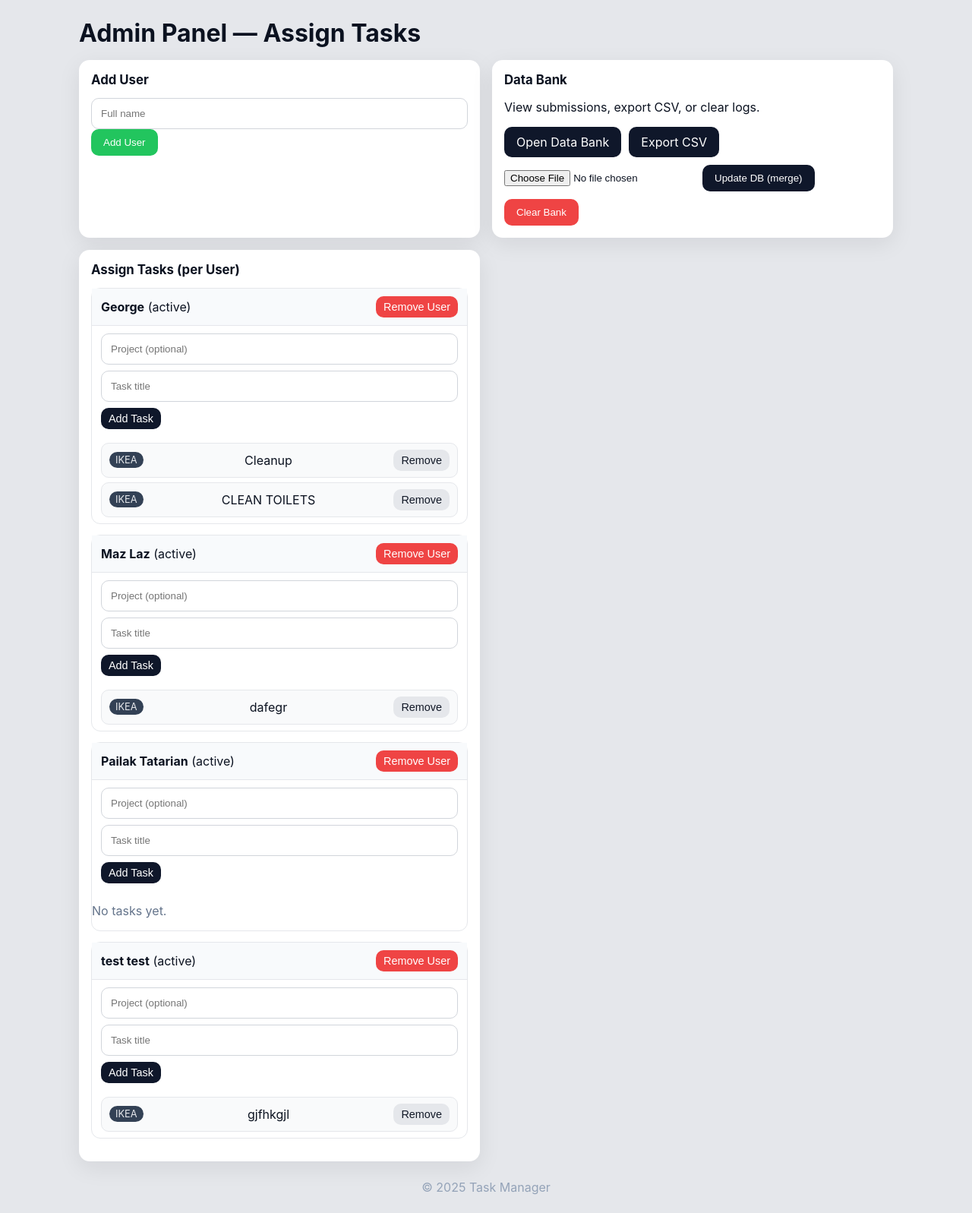
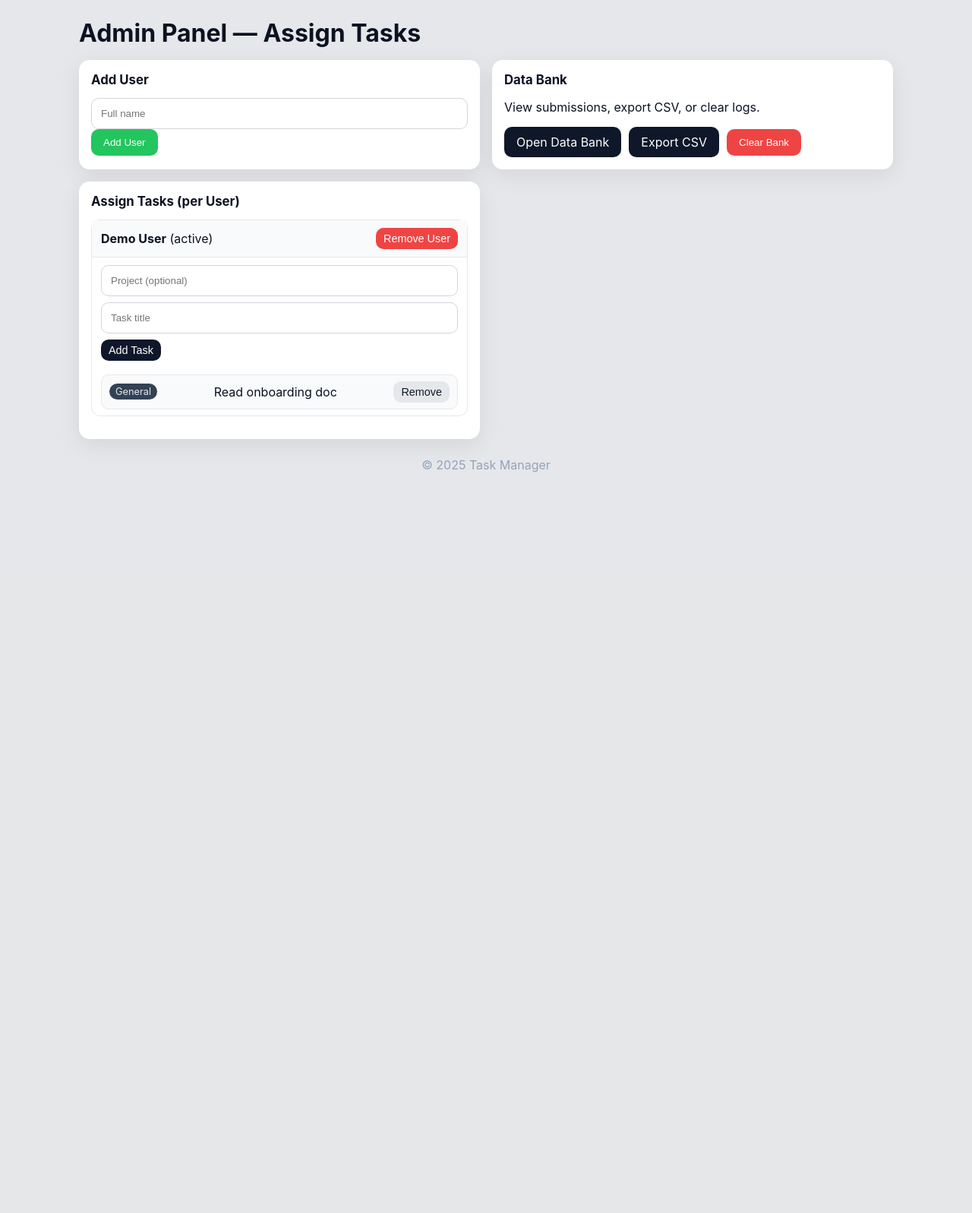
Before and after one commit to Georgewp3/Eurofreight-Task-Manager, a Flask app: page /admin in a window 1280 px wide. Shown: the part 44-1641 px from the top of the page at 76% size. After the commit the page ends 666 px from the top, so only its background shows below. Run offline with Flask 3, Linux system fonts and the light colour scheme; a user stored in the database is signed in.

Commit message:
Removed SQLite Logic

```diff
--- a/TaskApp3/app.py
+++ b/TaskApp3/app.py
@@ -1,9 +1,5 @@
 import csv
 import os
-import sqlite3
-import shutil
-from pathlib import Path
-from datetime import datetime
 from datetime import datetime, timezone
 
 from functools import wraps
@@ -20,18 +16,15 @@ from models import db, User, Task, LogEntry
 load_dotenv()
 
 ADMIN_PASSWORD = os.getenv("ADMIN_PASSWORD", "332133")  # fixed as requested
-LOCAL_WIN_DB = Path(
-    r"C:\Users\giorg\OneDrive\Υπολογιστής\My Projects\Task Manager App - Python\TaskApp3\task_db.sqlite3"
-).resolve()
-
-DB_PATH = os.getenv("DB_PATH", str(LOCAL_WIN_DB))
-
-# Ensure the folder exists locally
-Path(DB_PATH).parent.mkdir(parents=True, exist_ok=True)
-
 def _resolve_db_uri() -> str:
-    # SQLAlchemy wants forward slashes even on Windows
-    return f"sqlite:///{Path(DB_PATH).as_posix()}"
+    db_url = os.getenv("DATABASE_URL")
+    if not db_url:
+        raise RuntimeError("DATABASE_URL is not set. Configure it in Render → Environment.")
+    if db_url.startswith("postgres://"):
+        db_url = db_url.replace("postgres://", "postgresql://", 1)
+    if "sslmode=" not in db_url:
+        db_url += ("&" if "?" in db_url else "?") + "sslmode=require"
+    return db_url
 
 def create_app():
     app = Flask(__name__, static_url_path="/static", static_folder="static", template_folder="templates")
@@ -68,144 +61,6 @@ def create_app():
                 return f(*args, **kwargs)
             return redirect(url_for("admin_login"))
         return wrapper
-
-    # --- Merge a source SQLite DB into the current DB (by name/keys) ---
-    def merge_sqlite_into_current(src_path: str):
-        src = sqlite3.connect(src_path)
-        src.row_factory = sqlite3.Row
-        cur = src.cursor()
-
-        # 1) USERS: dedupe by full_name
-        src_users = cur.execute("""
-            SELECT full_name, COALESCE(active, 1) AS active
-            FROM users
-        """).fetchall()
-        added_users = 0
-        for u in src_users:
-            if not User.query.filter_by(full_name=u["full_name"]).first():
-                db.session.add(User(full_name=u["full_name"], active=bool(u["active"])))
-                added_users += 1
-        db.session.commit()
-
-        # 2) TASKS: join source tasks->users to get user_name; dedupe by (dest_user_id, title, project)
-        src_tasks = cur.execute("""
-            SELECT t.project, t.title, u.full_name AS user_name
-            FROM tasks t
-            JOIN users u ON u.id = t.user_id
-        """).fetchall()
-        added_tasks = 0
-        for t in src_tasks:
-            dest_user = User.query.filter_by(full_name=t["user_name"]).first()
-            if not dest_user:
-                continue
-            exists = Task.query.filter_by(
-                user_id=dest_user.id, title=t["title"], project=(t["project"] or "-")
-            ).first()
-            if not exists:
-                db.session.add(Task(user=dest_user, project=(t["project"] or "-"), title=t["title"]))
-                added_tasks += 1
-        db.session.commit()
-
-        # 3) LOGS: dedupe by (user_name, task_title, timestamp)
-        src_logs = cur.execute("""
-            SELECT user_name, project, task_title, status, comment, timestamp
-            FROM log_entries
-        """).fetchall()
-
-        def _parse_ts(val):
-            if isinstance(val, datetime):
-                return val
-            if not val:
-                return datetime.utcnow()
-            for fmt in ("%Y-%m-%d %H:%M:%S.%f",
-                        "%Y-%m-%d %H:%M:%S",
-                        "%Y-%m-%dT%H:%M:%S.%f",
-                        "%Y-%m-%dT%H:%M:%S"):
-                try:
-                    return datetime.strptime(val, fmt)
-                except Exception:
-                    pass
-            try:
-                return datetime.fromisoformat(val)
-            except Exception:
-                return datetime.utcnow()
-
-        added_logs = 0
-        for r in src_logs:
-            ts = _parse_ts(r["timestamp"])
-            exists = LogEntry.query.filter_by(
-                user_name=r["user_name"],
-                task_title=r["task_title"],
-                timestamp=ts
-            ).first()
-            if not exists:
-                db.session.add(LogEntry(
-                    user_name=r["user_name"],
-                    project=(r["project"] or "-"),
-                    task_title=r["task_title"],
-                    status=r["status"],
-                    comment=(r["comment"] or ""),
-                    timestamp=ts
-                ))
-                added_logs += 1
-        db.session.commit()
-
-        src.close()
-        return added_users, added_tasks, added_logs
-
-    @app.post("/admin/db/update")
-    @admin_required
-    def admin_update_db():
-        f = request.files.get("dbfile")
-        if not f or not f.filename:
-            flash("No file selected.", "warning")
-            return redirect(url_for("admin_data_bank"))
-
-        name = f.filename.lower()
-        if not (name.endswith(".sqlite3") or name.endswith(".sqlite") or name.endswith(".db")):
-            flash("Please upload a .sqlite3/.sqlite/.db file.", "danger")
-            return redirect(url_for("admin_data_bank"))
-
-        # Save upload to /tmp
-        tmp_src = os.path.join("/tmp", f"upload_{datetime.utcnow().strftime('%Y%m%d_%H%M%S')}.sqlite3")
-        try:
-            f.save(tmp_src)
-        except Exception as e:
-            flash(f"Upload failed: {e}", "danger")
-            return redirect(url_for("admin_data_bank"))
-
-        # Count BEFORE
-        before = {
-            "users": db.session.query(User).count(),
-            "tasks": db.session.query(Task).count(),
-            "logs":  db.session.query(LogEntry).count(),
-        }
-
-        try:
-            add_u, add_t, add_l = merge_sqlite_into_current(tmp_src)
-
-            after = {
-                "users": db.session.query(User).count(),
-                "tasks": db.session.query(Task).count(),
-                "logs":  db.session.query(LogEntry).count(),
-            }
-
-            flash(
-                f"Update complete: +{add_u} users, +{add_t} tasks, +{add_l} logs "
-                f"(totals now U:{after['users']} T:{after['tasks']} L:{after['logs']}).",
-                "success"
-            )
-        except Exception as e:
-            db.session.rollback()
-            flash(f"Update failed: {e}", "danger")
-        finally:
-            try:
-                os.remove(tmp_src)
-            except Exception:
-                pass
-
-        return redirect(url_for("admin_data_bank"))
-
 
     # ---------- Views ----------
     @app.get("/")
--- a/TaskApp3/templates/admin.html
+++ b/TaskApp3/templates/admin.html
@@ -27,10 +27,6 @@
     <a class="button" href="{{ url_for('admin_data_bank') }}">Open Data Bank</a>
     <a class="button" href="{{ url_for('admin_export_csv') }}">Export CSV</a>
 
-    <form method="post" action="{{ url_for('admin_update_db') }}" enctype="multipart/form-data" style="display:flex; gap:8px; align-items:center;">
-      <input type="file" name="dbfile" accept=".sqlite3,.sqlite,.db" required>
-      <button class="button">Update DB (merge)</button>
-    </form>
 
     <form method="post" action="{{ url_for('admin_clear_bank') }}" onsubmit="return confirm('Clear all logs?');">
       <button class="danger">Clear Bank</button>
--- a/TaskApp3/templates/data_bank.html
+++ b/TaskApp3/templates/data_bank.html
@@ -4,10 +4,6 @@
 
 <div class="row">
   <a class="button" href="{{ url_for('admin_export_csv') }}">Export CSV</a>
-  <form method="post" action="{{ url_for('admin_update_db') }}" enctype="multipart/form-data">
-    <input type="file" name="dbfile" accept=".sqlite3,.sqlite,.db" required>
-    <button class="button">Update DB (merge)</button>
-  </form>
   <form method="post" action="{{ url_for('admin_clear_bank') }}" onsubmit="return confirm('Clear all logs?');">
     <button class="danger">Clear All</button>
   </form>
```
